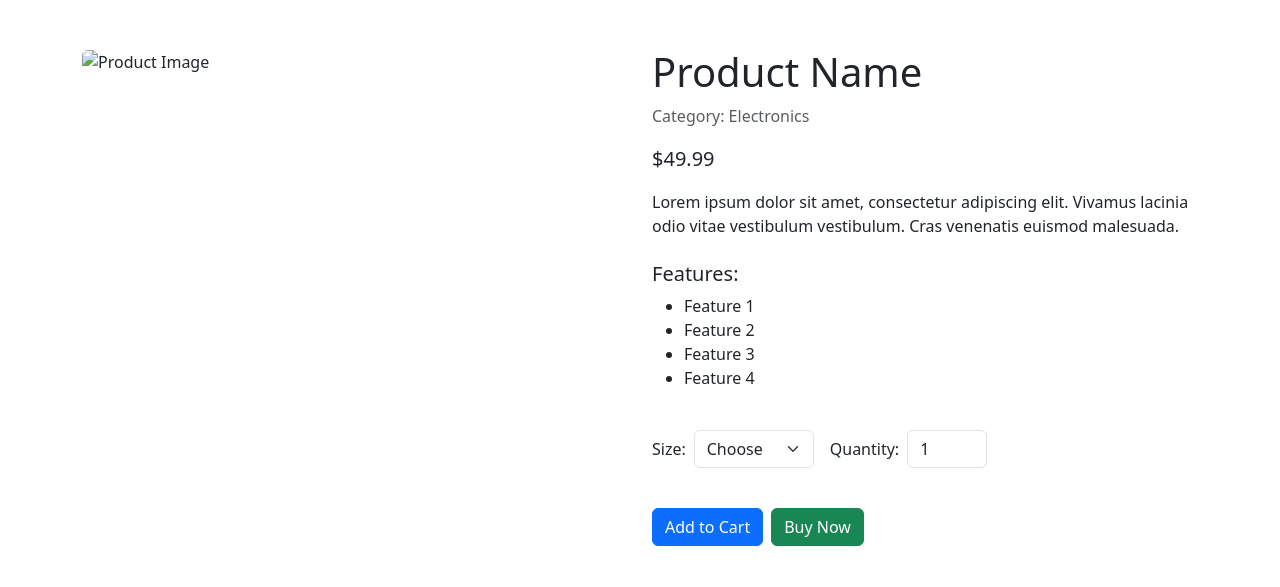
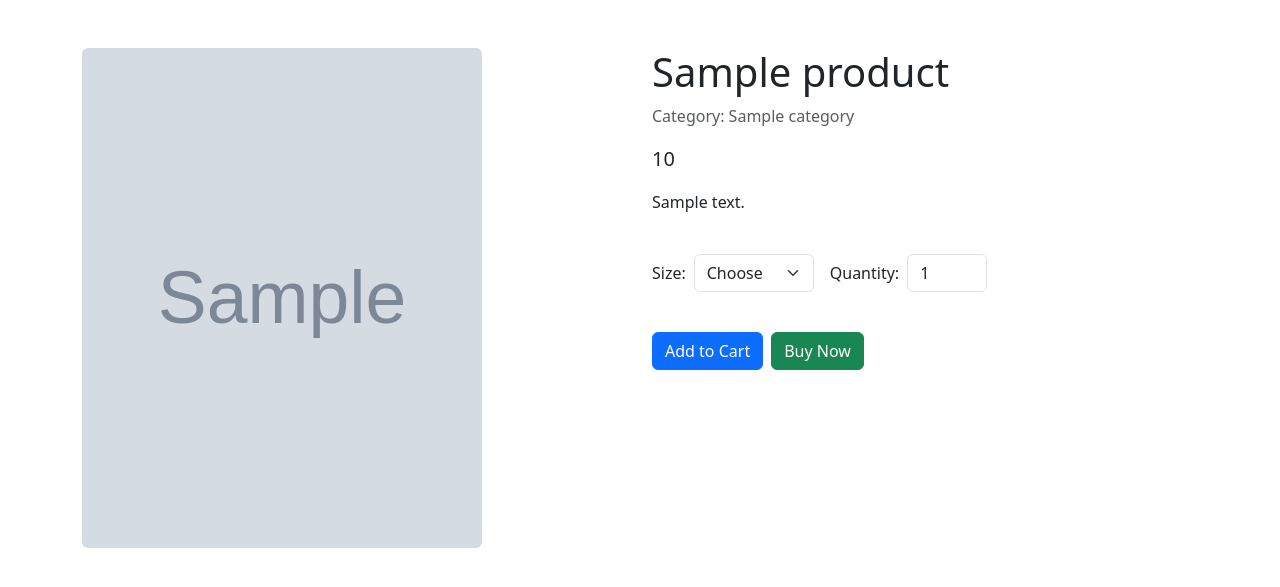
Before and after one commit to sharath097/Ecommerce, a Django app: template templates/products/product.html in a window 1280 px wide. Shown: the part 67-654 px from the top of the page. Run offline with Django 5.2, Linux system fonts and the light colour scheme; the template is opened without the code that fills it: values that come from a table or form of the project are taken from there, others are empty; tables that the repository leaves empty hold one stand-in row (values such as "Sample post"); grey boxes marked "Sample" are stand-in pictures; some libraries are stand-ins or nearby versions.

Commit message:
product overview

```diff
--- a/products/urls.py
+++ b/products/urls.py
@@ -2,5 +2,5 @@ from django.urls import path
 from . import views
 
 urlpatterns = [
-    path("", views.get_product, name="get_product"),
+    path("<slug>/", views.get_product, name="get_product"),
 ]
--- a/templates/products/product.html
+++ b/templates/products/product.html
@@ -15,23 +15,14 @@
             <div class="row g-4">
                 <!-- Product Image -->
                 <div class="col-md-6">
-                    <img src="https://via.placeholder.com/600" alt="Product Image" class="img-fluid rounded">
+                    <img src="/media/{{ product.product_images.first.image }}" alt="Product Image" class="img-fluid rounded" style="width:400px; height:500px; object-fit:cover;">
                 </div>
                 <!-- Product Info -->
                 <div class="col-md-6">
-                    <h1>Product Name</h1>
-                    <p class="text-muted">Category: Electronics</p>
-                    <p class="lead">$49.99</p>
-                    <p>Lorem ipsum dolor sit amet, consectetur adipiscing elit. Vivamus lacinia odio vitae vestibulum vestibulum. Cras venenatis euismod malesuada.</p>
-                    <div class="mt-4">
-                        <h5>Features:</h5>
-                        <ul>
-                            <li>Feature 1</li>
-                            <li>Feature 2</li>
-                            <li>Feature 3</li>
-                            <li>Feature 4</li>
-                        </ul>
-                    </div>
+                    <h1>{{ product.product_name }}</h1>
+                    <p class="text-muted">Category: {{ product.category }}</p>
+                    <p class="lead">{{ product.price }}</p>
+                    <p>{{ product.product_description }}</p>
                     <br>
                     <form class="d-flex align-items-center mb-3">
                         <label for="size" class="me-2">Size:</label>
```
Also changed, not shown: products/views.py (+7 -2 lines), templates/home/home.html (+6 -3 lines).
